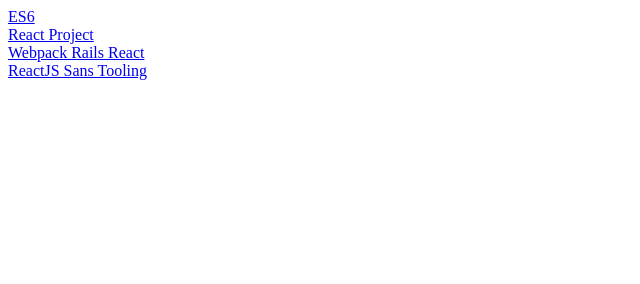
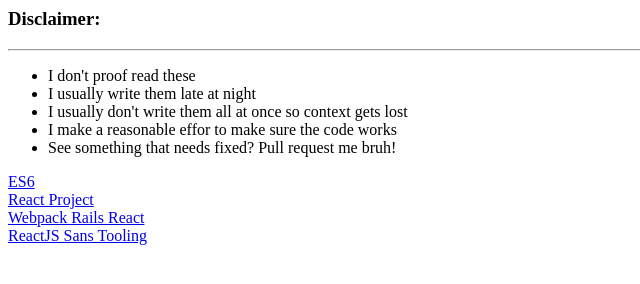
Before and after one commit to wdjungst/tutorials, a plain HTML site: page index.html in a window 1280 px wide. Shown: the whole page, without its empty margins (0-640 px from the left). Drawn offline with Linux system fonts and the light colour scheme.

Commit message:
Update index.html

```diff
--- a/index.html
+++ b/index.html
@@ -1,3 +1,12 @@
+<h3>Disclaimer:</h3>
+<hr />
+<ul>
+  <li>I don't proof read these</li>
+  <li>I usually write them late at night</li>
+  <li>I usually don't write them all at once so context gets lost</li>
+  <li>I make a reasonable effor to make sure the code works</li>
+  <li>See something that needs fixed?  Pull request me bruh!</li>
+</ul>
 <a href='./ES6.html'>ES6</a>
 <br />
 <a href='./react_project.html'>React Project</a>
```
